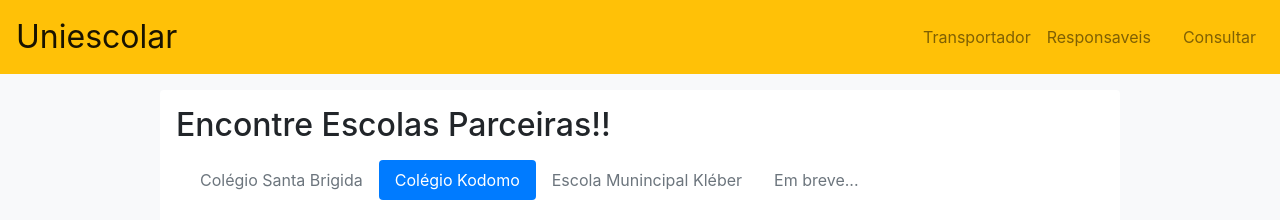
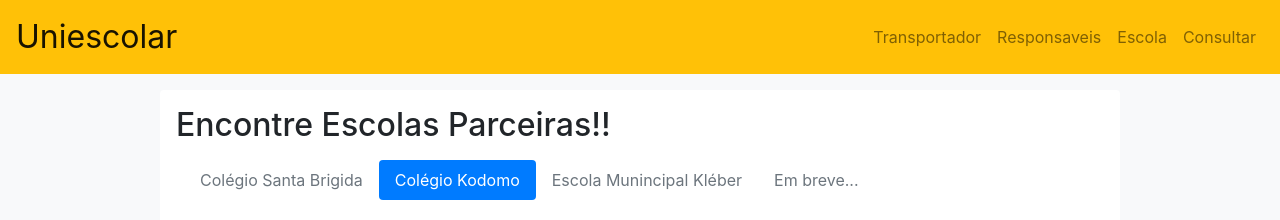
Before and after one commit to alexpls2021/tranporte_uniescolar, a Flask app: page / in a window 1280 px wide. Shown: the top 220 px of the page. Run offline with Flask 2, Linux system fonts and the light colour scheme.

Commit message:
Update index.html

```diff
--- a/templates/index.html
+++ b/templates/index.html
@@ -24,7 +24,8 @@
                 <a href="/" class="navbar-brand" style="font-size: 2em;">Uniescolar</a>
 
                 <!--Botão-->
-                <button class="navbar-toggler" data-toogle="collapse" data-target="#navegacao"><span class="navbar-toggler-icon"></span></button>
+                <button class="navbar-toggler" data-toggle="collapse" data-target="#navegacao"><span class="navbar-toggler-icon"></span>
+                </button>
 
                 <!--Navegação-->
                 <div class="collapse navbar-collapse" id="navegacao">
@@ -36,7 +37,7 @@
                             <a href="" class="nav-link">Responsaveis</a>
                         </li>
                         <li class="nav-item">
-                            <a href="" class="nav-link"></a>
+                            <a href="" class="nav-link">Escola</a>
                         </li>
                         <li class="nav-item">
                             <a href="/consultar" class="nav-link">Consultar</a>
```
